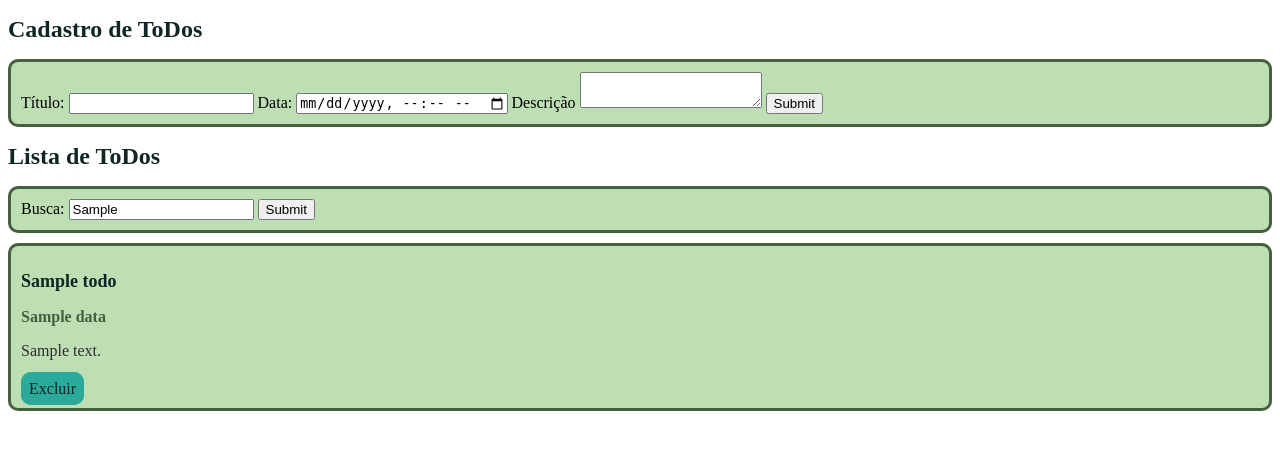
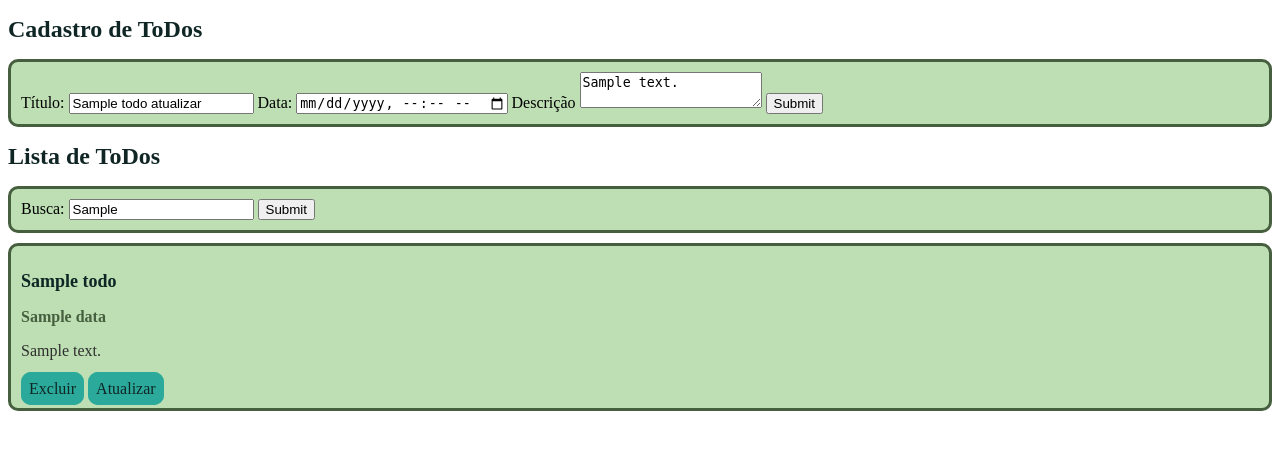
Before and after one commit to UniversidadeDeVassouras/labproghiper-2021.1-todoweb, a Python web app: template templates/home.html in a window 1280 px wide. Shown: the top 450 px of the page. Run offline with Jinja, Linux system fonts and the light colour scheme; the template is opened without the code that fills it: most values are stand-ins (such as "Sample title", 1, 10 or a date in 2020).

Commit message:
feat: Atualizar Todos Iniciada a funcionalidade de atualizar ToDos

```diff
--- a/static/css/home.css
+++ b/static/css/home.css
@@ -62,3 +62,14 @@
     border-style: solid;
     padding: 5px;
 }
+
+.botao-atualizar {
+    color: #0F2625;
+    font-style: normal;
+    text-decoration: none;
+    background-color: #2BAA9C;
+    border-radius: 10px;
+    border-color: #2BAA9C;
+    border-style: solid;
+    padding: 5px;
+}
--- a/templates/home.html
+++ b/templates/home.html
@@ -10,11 +10,11 @@
     <section id="formulario-insercao-todo">
         <form action="{{ url_for('inserir')}}" method="post" enctype="application/x-www-form-urlencoded">
             <label for="todo-titulo">Título:</label>
-            <input id="todo-titulo" type="text" name="titulo">
+            <input id="todo-titulo" type="text" name="titulo" value="{% if todo_atualizar %}{{ todo_atualizar.titulo }}{% else %} {{ '' }} {% endif %}">
             <label for="todo-data">Data:</label>
-            <input id="todo-data" type="datetime-local" name="data"/>
+            <input id="todo-data" type="datetime-local" name="data" value="{% if todo_atualizar %}{{ todo_atualizar.data.strftime('%Y-%m-%dT%H:%M') }}{% else %} {{ '' }} {% endif %}"/>
             <label for="todo-descricao">Descrição</label>
-            <textarea id="todo-descricao" name="descricao"></textarea>
+            <textarea id="todo-descricao" name="descricao">{% if todo_atualizar %}{{ todo_atualizar.descricao }}{% else %} {{ '' }} {% endif %}</textarea>
             <input type="submit">
         </form>
     </section>
@@ -36,6 +36,7 @@
                  <article>{{ todo.descricao }}</article>
                  <footer>
                      <a class="botao-excluir" href="{{ url_for('excluir', id=todo.id) }}">Excluir</a>
+                     <a class="botao-atualizar" href="{{ url_for('atualizar', id=todo.id) }}">Atualizar</a>
                  </footer>
             </section>
         {% endfor %}
```
Also changed, not shown: todo.py (+16 -0 lines).
